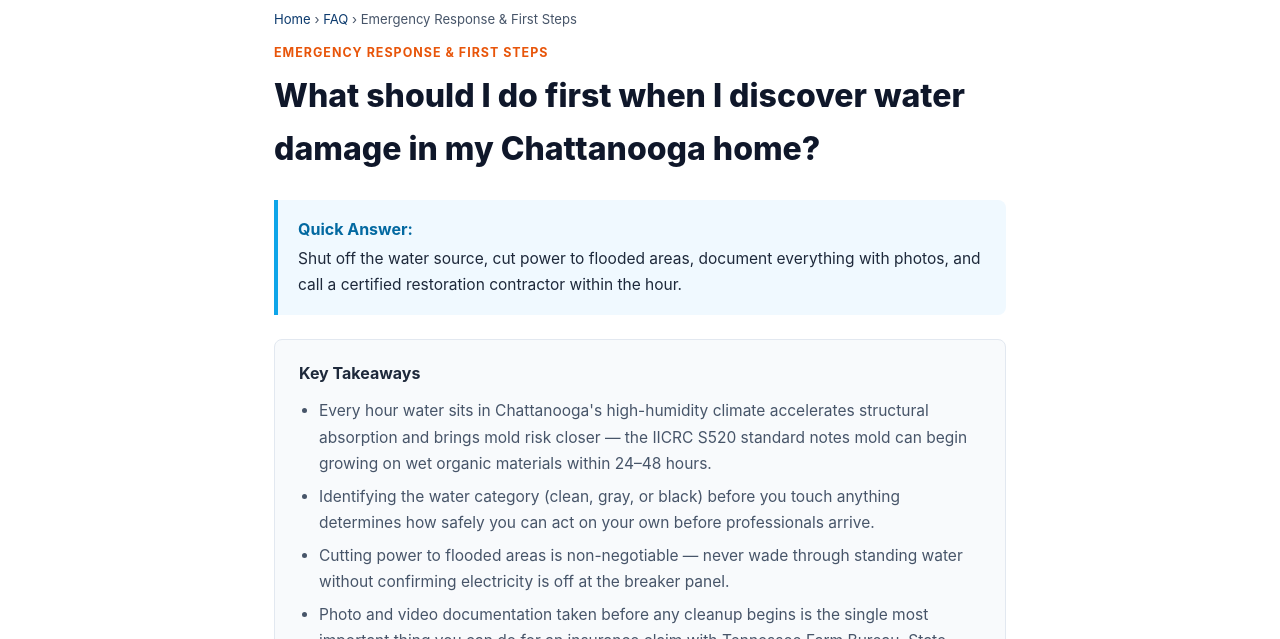
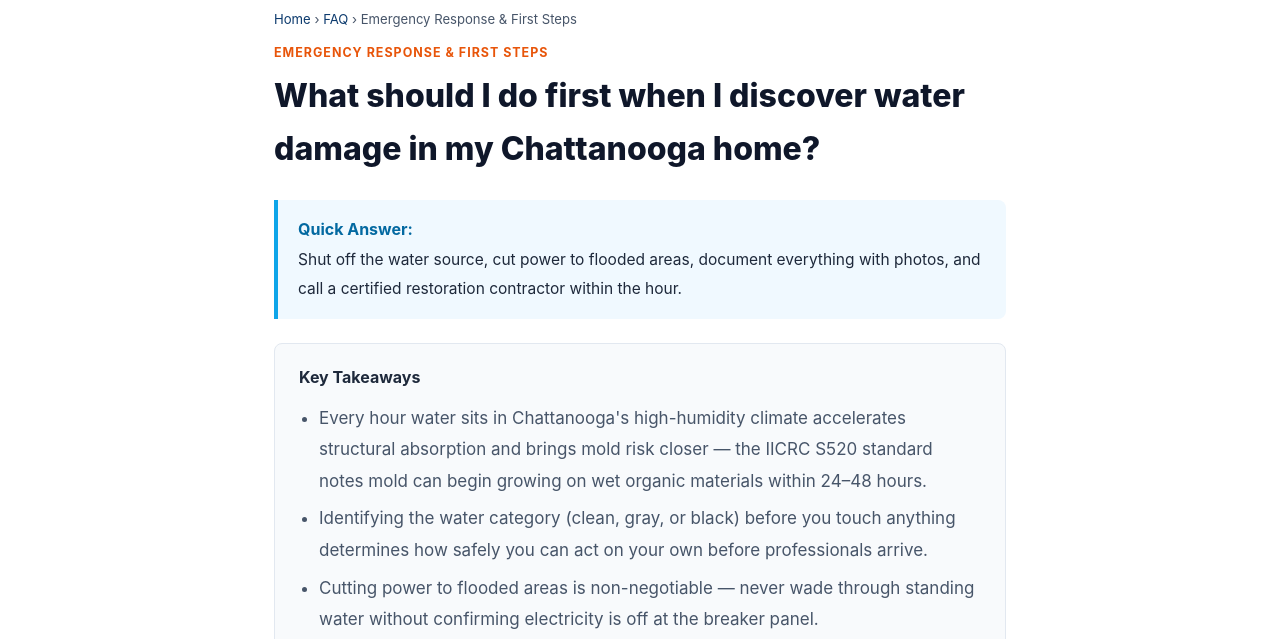
Before and after one commit to janmalmstrom/chattanooga-water, a plain HTML site: page faq/what-should-i-do-first-when-i-discover-water-damage-in-my-chattanooga-home/index.html in a window 1280 px wide. Shown: the part 144-783 px from the top of the page. Drawn offline with Linux system fonts and the light colour scheme.

Commit message:
fix(typography): larger body text to match lupaph guide readability
.97rem/1.7 → 1.0625rem/1.85 on article p and li.

Co-Authored-By: Claude Sonnet 4.6 <noreply@anthropic.com>

```diff
--- a/style.css
+++ b/style.css
@@ -237,7 +237,7 @@ nav a:hover, nav a.active { color: #fff; border-bottom-color: var(--orange); }
 .article-silo-label { font-size: .78rem; font-weight: 700; letter-spacing: 1px; text-transform: uppercase; color: var(--orange); margin-bottom: .4rem; }
 article h1 { font-size: clamp(1.4rem, 3vw, 2rem); font-weight: 800; margin-bottom: 1.25rem; }
 article h2 { font-size: 1.2rem; font-weight: 700; margin: 1.75rem 0 .6rem; color: var(--blue-dark); }
-article p, article li { font-size: .97rem; color: var(--muted); line-height: 1.7; }
+article p, article li { font-size: 1.0625rem; color: var(--muted); line-height: 1.85; }
 article ul, article ol { padding-left: 1.3rem; margin-bottom: 1rem; }
 article li { margin-bottom: .4rem; }
 
```
